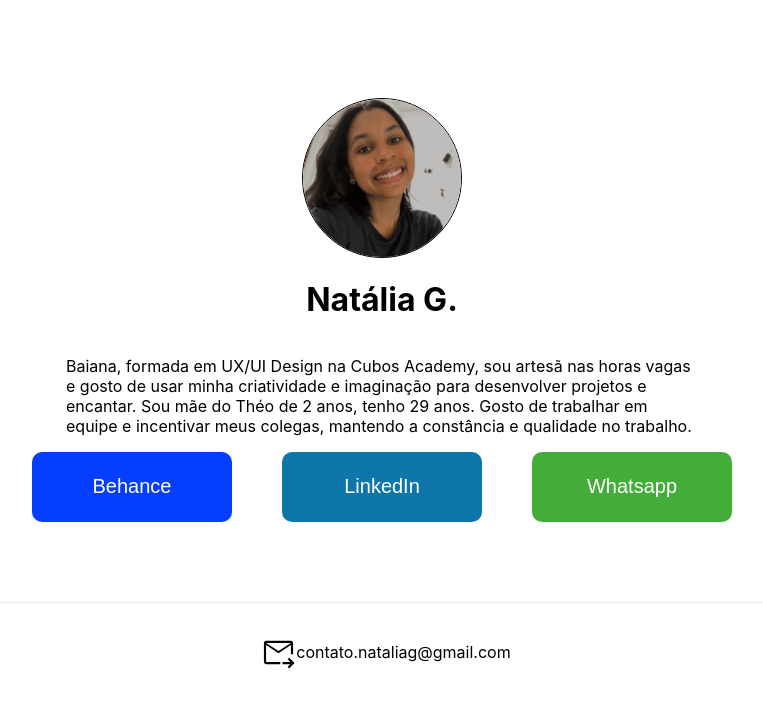
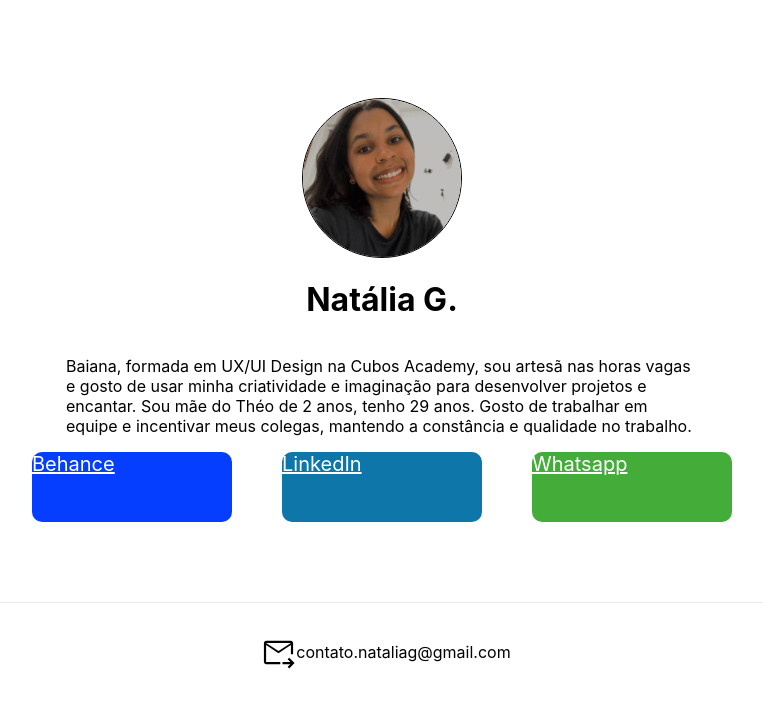
Before and after one commit to felipenmatos/website_nataliag, a Next.js app: page / in a window 1280 px wide. Shown: the top 706 px of the page, without its empty margins (258-1021 px from the left). Built offline with nearby package versions, Linux system fonts and the light colour scheme.

Commit message:
💻 feat: implementation of redirect links

```diff
--- a/pages/index.js
+++ b/pages/index.js
@@ -23,23 +23,28 @@ export default function Home() {
       </div>
 
       <div className={styles.containerButtons}>
-        <button className={styles.buttonBehance}>
         <a
-            className={styles.link}
+          className={styles.buttonBehance}
           href="https://www.behance.net/natliagonsalves"
           target="_blank"
         >
           Behance
         </a>
-        </button>
-        <button className={styles.buttonLinkedIn}>
-          <a>LinkedIn</a>
-        </button>
-        <button className={styles.buttonWhatsapp}>
-          <a>Whatsapp</a>
-        </button>
+        <a
+          className={styles.buttonLinkedIn}
+          href="https://www.linkedin.com/in/nat%C3%A1lia-gonsalves-619682205/"
+          target="_blank"
+        >
+          LinkedIn
+        </a>
+        <a
+          className={styles.buttonWhatsapp}
+          href="https://wa.me/5575999476441?text=Olá%20Tudo%20bem?%20Tenho%20interesse%20em%20seus%20serviços."
+          target="_blank"
+        >
+          Whatsapp
+        </a>
       </div>
-
       <footer>
         <img className={styles.iconEmail} src="/assets/email.svg" />
         <p>contato.nataliag@gmail.com</p>
```
Lines whose indentation alone changed are shown as unchanged.
